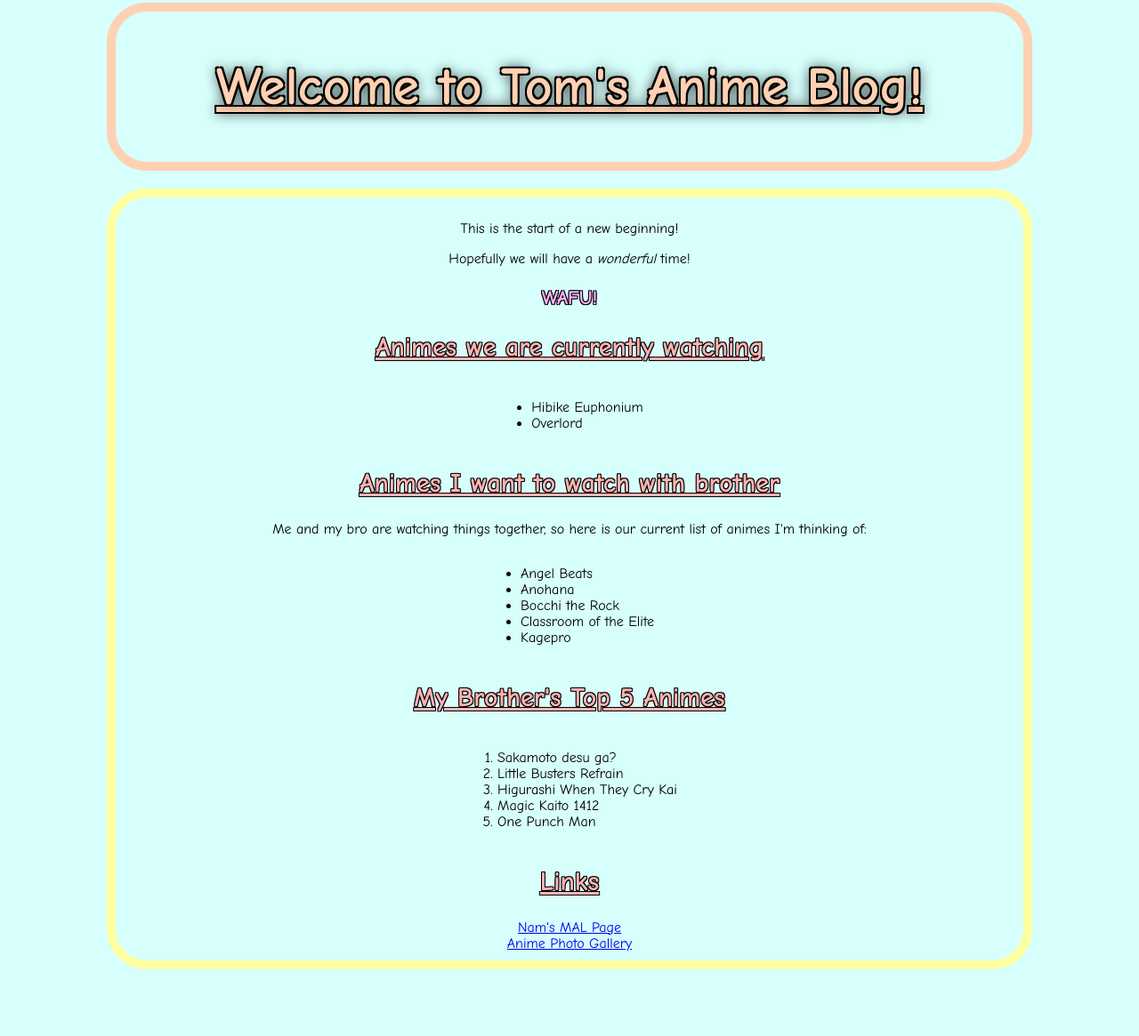
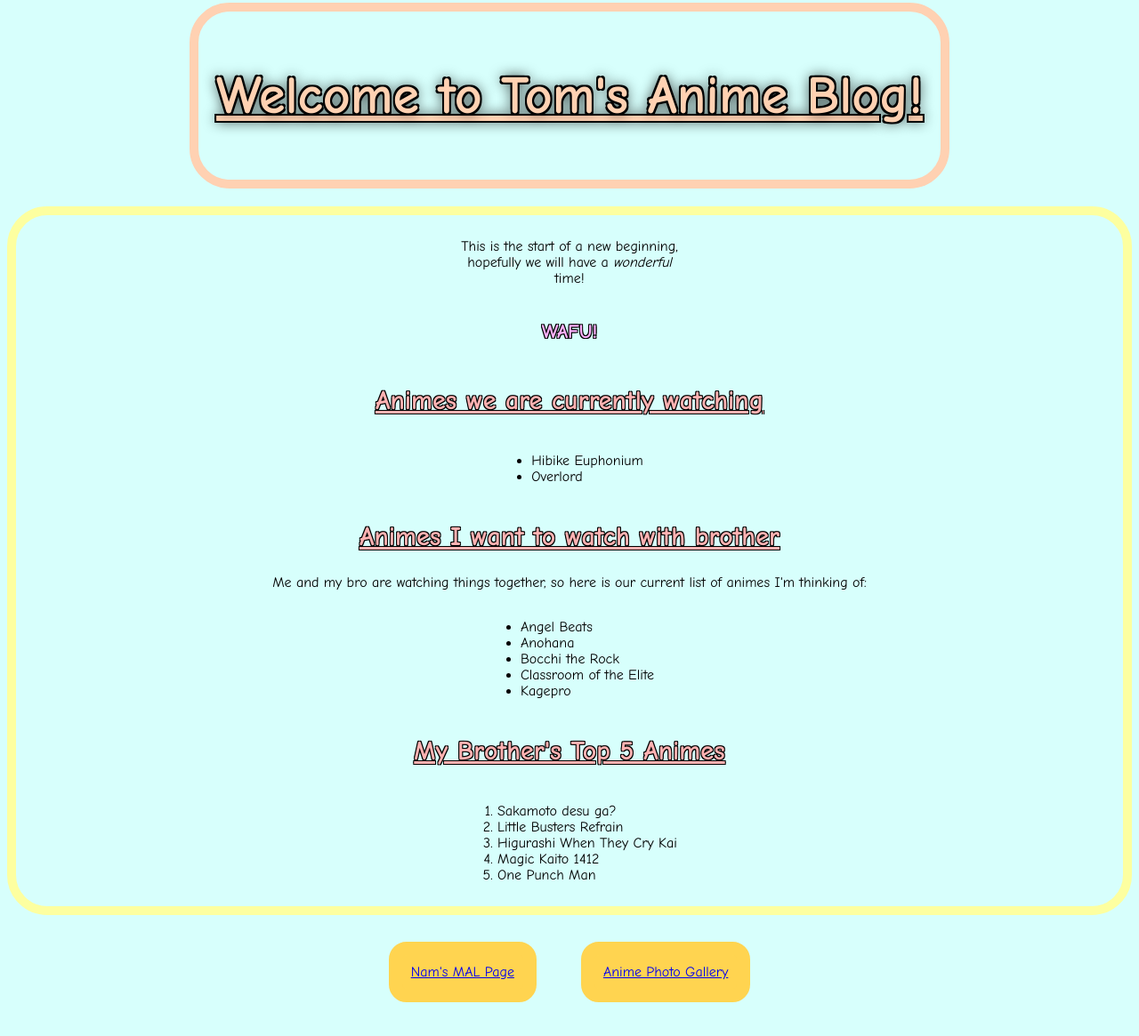
Before and after one commit to nguyentom180620/Tom-s-Anime-Blog, a plain HTML site: page index.html in a window 1280 px wide. Shown: the part 5-1170 px from the top of the page at 89% size. Before the commit the page ends 1103 px from the top, so only its background shows below. Drawn offline with Linux system fonts and the light colour scheme.

Commit message:
Flexbox Additions for Flexible Website Update
Used Flexbox lesson of various techniques like
flex-direction, display types, grouping items, and
more to create a website that is able to react to
window size! Also small UI touches!

```diff
--- a/index.html
+++ b/index.html
@@ -8,12 +8,17 @@
     </head>
     <body>
         <!-- This is the intro to the website-->
-        <div class="title_box"><h1>Welcome to Tom's Anime Blog!</h1></div>
+        <div class="title_box"><div class="inner_title_box"><h1>Welcome to Tom's Anime Blog!</h1></div></div>
         <div class="content_box">
-            <p>This is the start of a new beginning!</p>
-            <p>Hopefully we will have a <em>wonderful</em> time!</p>
+            <div class="box_1">
+                <p>This is the start of a new beginning,
+                hopefully we will have a <em>wonderful</em> time!</p>
+            </div>
+            <div class="box_2">
                 <p id="wafu">WAFU!</p>
+            </div>
             <!--Now work on content-->
+            <div class="box_3">
                 <h2>Animes we are currently watching</h2>
                 <div class="list_container" id="anime_currently_watching">
                     <ul class="my_list">
@@ -21,6 +26,8 @@
                         <li>Overlord</li>
                     </ul>
                 </div>
+            </div>
+            <div class="box_4">
                 <h2>Animes I want to watch with brother</h2>
                 <p>Me and my bro are watching things together, so here is our current list of animes I'm thinking of:</p>
                 <div class="list_container">
@@ -32,6 +39,8 @@
                         <li>Kagepro</li>
                     </ul>
                 </div>
+            </div>
+            <div class="box_5">
                 <h2>My Brother's Top 5 Animes</h2>
                 <div class="list_container" id="top_5_anime">
                     <ol class="my_list">
@@ -42,12 +51,11 @@
                         <li>One Punch Man</li>
                     </ol>
                 </div>
-            <!--Links here for accessing absolute and relative locations!-->
-            <h2>Links</h2>
-            <div class="links">
-                <a href="https://myanimelist.net/profile/Minidroit" target="_blank" rel="noopener noreferrer">Nam's MAL Page</a>
-                <a href="./pages/cute-anime-photos.html">Anime Photo Gallery</a>
             </div>
         </div>
+        <footer class="links">
+            <div class="link_box"><a href="https://myanimelist.net/profile/Minidroit" target="_blank" rel="noopener noreferrer">Nam's MAL Page</a></div>
+            <div class="link_box"><a href="./pages/cute-anime-photos.html">Anime Photo Gallery</a></div>
+        </footer>
     </body>
 </html>
--- a/styles.css
+++ b/styles.css
@@ -5,21 +5,17 @@
 }
 
 /* Title Box */
-div.title_box {
+div.inner_title_box {
     border-radius: 45px;
     border: 10px solid #ffd1b2;
-    width: 1000px;
-    height: auto;
-    margin: auto;
     margin-bottom: 20px;
-    padding: 10px;
+    padding: 20px;
 }
 
 /* Content Box */
 div.content_box {
     border-radius: 45px;
     border: 10px solid #fdffa0;
-    width: 1000px;
     height: auto;
     margin: auto;
     padding: 10px;
@@ -30,7 +26,7 @@ div.content_box#little_busters {
 }
 
 /* Center Alignment for lists! */
-div.list_container, div.links, div.image {
+div.list_container, div.image {
     text-align: center;
 }
 
@@ -102,3 +98,55 @@ img {
 a {
     display: block;
 }
+
+/* Flexbox additions */
+.title_box {
+    display: flex;
+    justify-content: center;
+}
+
+.content_box {
+    display: flex;
+    flex-direction: column;
+    align-items: center;
+}
+
+.box_1 {
+    width: 250px;
+}
+
+.links {
+    display: flex;
+    justify-content: center;
+    flex: 0 0 1;
+    flex-wrap: wrap;
+    padding: 10px;
+    gap: 10px
+}
+
+.link_box {
+    width: auto;
+    border: 15px solid #ffd450;
+    border-radius: 20px;
+    background-color: #ffd450;
+    padding: 10px;
+    margin: 20px;
+}
+
+a {
+    background-color: #ffd450;
+}
+
+.content_box#little_busters {
+    flex-shrink: 1;
+}
+
+.image {
+    width: 750px;
+    max-width: 100%;
+}
+
+img {
+    max-width: 100%;
+    height: auto;
+}
```
Also changed, not shown: pages/cute-anime-photos.html (+2 -2 lines). Lines whose indentation alone changed are shown as unchanged.
